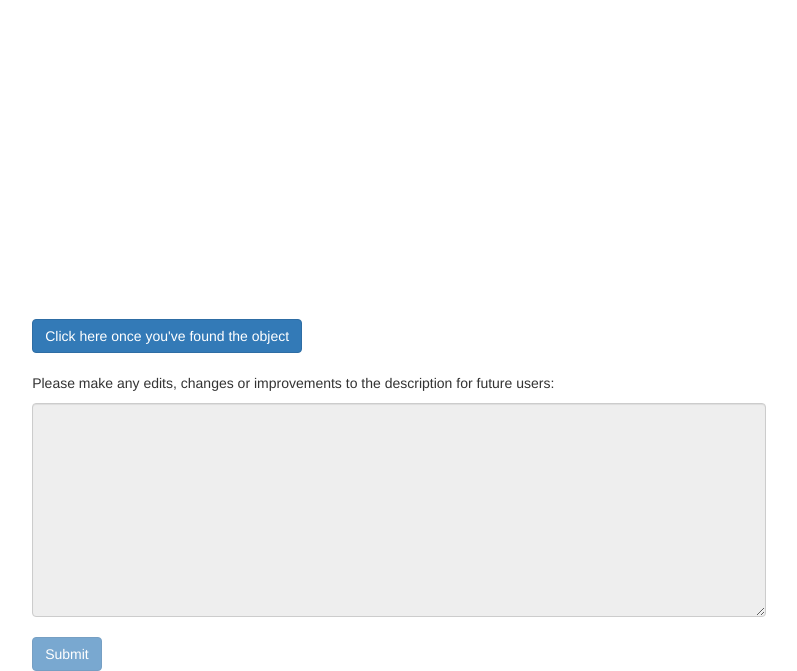
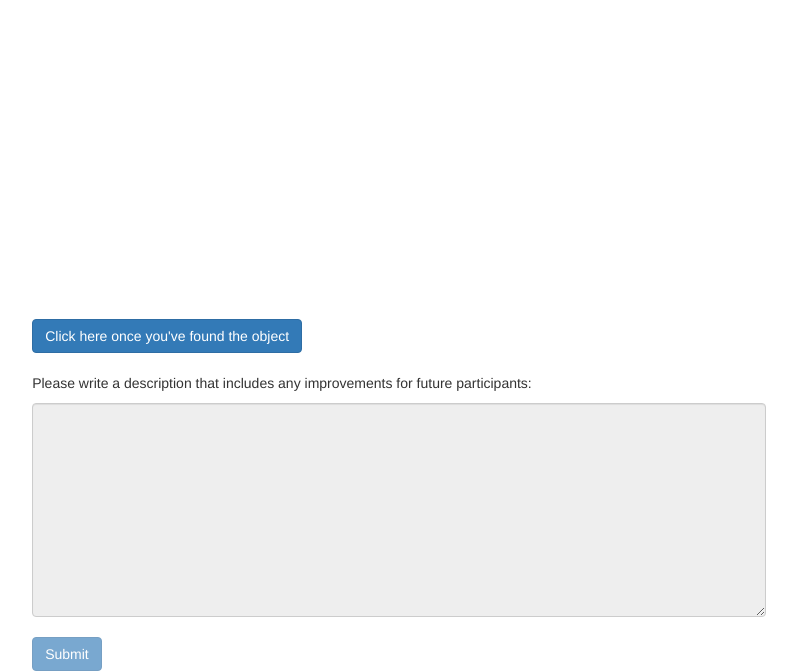
Before and after one commit to brian-ho/cs279-final-project, a Flask app: template templates/find.html in a window 1280 px wide. Shown: the part 151-822 px from the top of the page, without its empty margins (77-874 px from the left). Run offline with Flask 2, Linux system fonts and the light colour scheme; the template is opened without the code that fills it, so the values that code supplies are empty; some libraries are stand-ins or nearby versions.

Commit message:
blank out description

```diff
--- a/templates/find.html
+++ b/templates/find.html
@@ -44,7 +44,7 @@
             <input type="button" id="completefind" class="btn btn-primary" value="Click here once you've found the object" onclick="completeFind()" />
             <br>
             <br>
-      			<p>Please make any edits, changes or improvements to the description for future users:</p>
+      			<p>Please write a description that includes any improvements for future participants:</p>
             <textarea id="description" class="form-control" rows="10" name="updated" disabled="true">{{ name.description }}</textarea>
             <br>
             <input type="hidden" id="heading" name="heading"/>
@@ -75,7 +75,8 @@
     	document.getElementById("findTime").value = findTime;
     	document.getElementById("completefind").disabled = true;
     	document.getElementById("overlay").style.pointerEvents = 'auto';
-    	document.getElementById("description").disabled = false;
+      document.getElementById("description").disabled = false;
+    	document.getElementById("description").value = '';
     	document.getElementById("btnSubmit").disabled = false;
    }
 </script>
```
